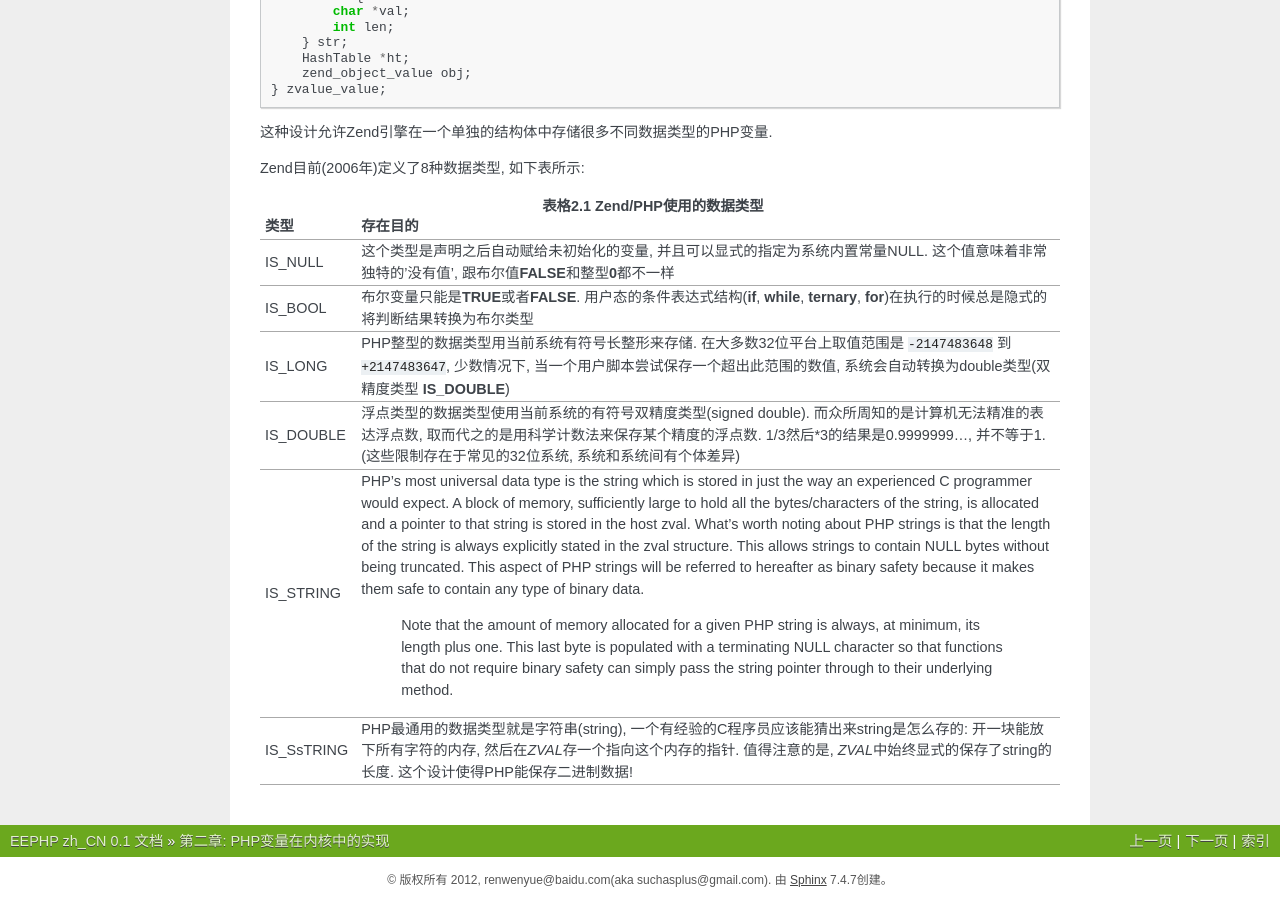
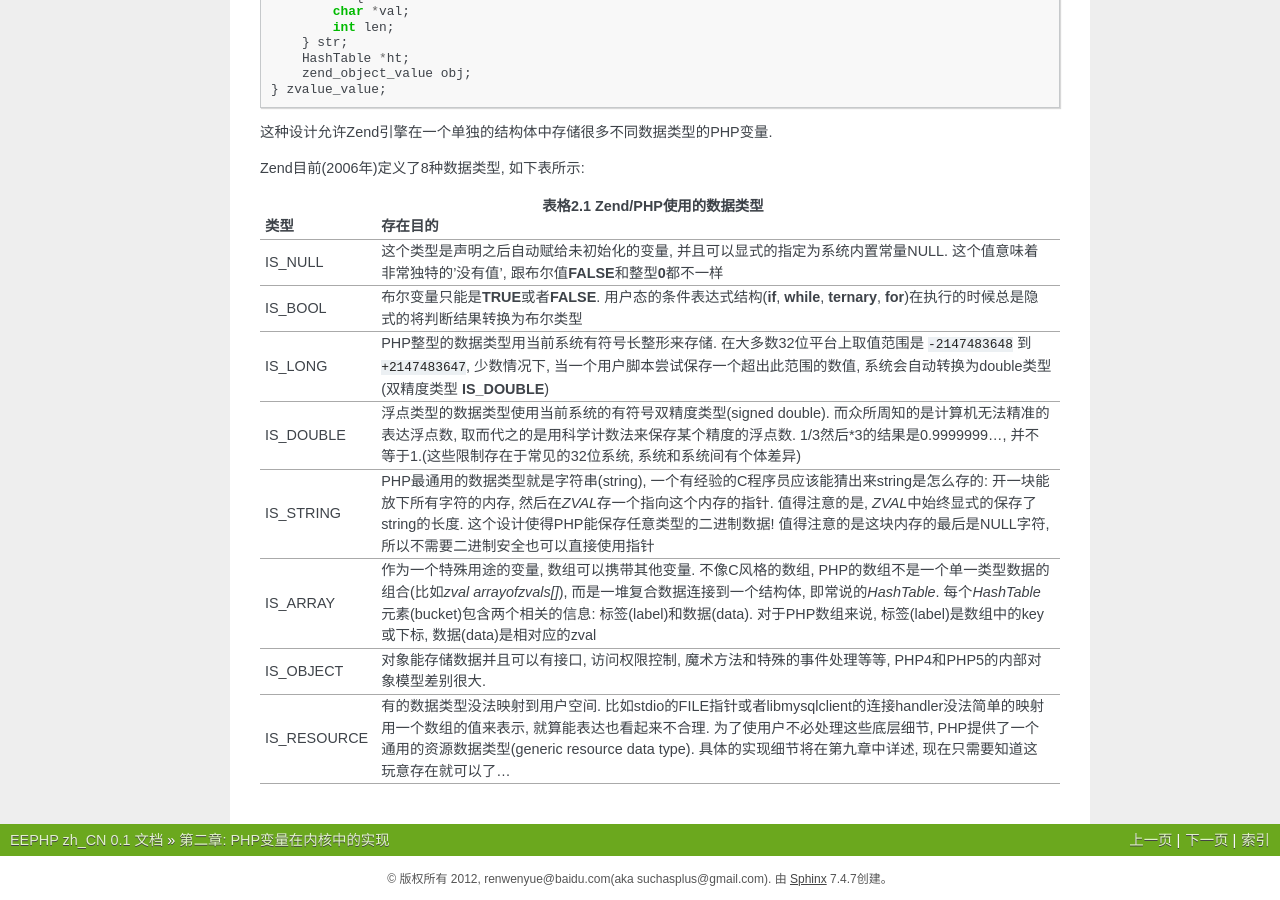
Before and after one commit to OnlylonelyW/eephpchs, a Sphinx documentation site: the page built from source/ch02_Variables_from_the_Inside_Out.rst, in a window 1280 px wide and 900 px high, scrolled down 654 px. Built offline with Sphinx 7.4.7, drawn with Linux system fonts in a browser that asks for light colours.

Commit message:
update ch02-01

```diff
--- a/source/ch02_Variables_from_the_Inside_Out.rst
+++ b/source/ch02_Variables_from_the_Inside_Out.rst
@@ -45,13 +45,20 @@ Zend目前(2006年)定义了8种数据类型, 如下表所示:
     :header: "类型", "存在目的"
     :widths: 15, 1000
 
-    "IS_NULL", "这个类型是声明之后自动赋给未初始化的变量, 并且可以显式的指定为系统内置常量NULL. 这个值意味着非常独特的'没有值', 跟布尔值\ **FALSE**\ 和整型\ **0**\ 都不一样"
-    "IS_BOOL", "布尔变量只能是\ **TRUE**\ 或者\ **FALSE**\ . 用户态的条件表达式结构(**if**, **while**, **ternary**, **for**)在执行的时候总是隐式的将判断结果转换为布尔类型"
-    "IS_LONG", "PHP整型的数据类型用当前系统有符号长整形来存储. 在大多数32位平台上取值范围是 ``-2147483648`` 到 ``+2147483647``, 少数情况下, 当一个用户脚本尝试保存一个超出此范围的数值, 系统会自动转换为double类型(双精度类型 **IS_DOUBLE**)"
-    "IS_DOUBLE", "浮点类型的数据类型使用当前系统的有符号双精度类型(signed double). 而众所周知的是计算机无法精准的表达浮点数, 取而代之的是用科学计数法来保存某个精度的浮点数. 1/3然后*3的结果是0.9999999..., 并不等于1.(这些限制存在于常见的32位系统, 系统和系统间有个体差异)"
-    "IS_STRING", "PHP's most universal data type is the string which is stored in just the way an experienced C programmer would expect. A block of memory, sufficiently large to hold all the bytes/characters of the string, is allocated and a pointer to that string is stored in the host zval.
-    What's worth noting about PHP strings is that the length of the string is always explicitly stated in the zval structure. This allows strings to contain NULL bytes without being truncated. This aspect of PHP strings will be referred to hereafter as binary safety because it makes them safe to contain any type of binary data.
-
-      Note that the amount of memory allocated for a given PHP string is always, at minimum, its length plus one. This last byte is populated with a terminating NULL character so that functions that do not require binary safety can simply pass the string pointer through to their underlying method.
-       "
-    "IS_SsTRING", "PHP最通用的数据类型就是字符串(string), 一个有经验的C程序员应该能猜出来string是怎么存的: 开一块能放下所有字符的内存, 然后在\ *ZVAL*\ 存一个指向这个内存的指针. 值得注意的是, \ *ZVAL*\ 中始终显式的保存了string的长度. 这个设计使得PHP能保存二进制数据! "
+    "IS_NULL", "这个类型是声明之后自动赋给未初始化的变量, 并且可以显式的指定为系统内置常量NULL.
+    这个值意味着非常独特的'没有值', 跟布尔值\ **FALSE**\ 和整型\ **0**\ 都不一样"
+    "IS_BOOL", "布尔变量只能是\ **TRUE**\ 或者\ **FALSE**\ .
+    用户态的条件表达式结构(**if**, **while**, **ternary**, **for**)在执行的时候总是隐式的将判断结果转换为布尔类型"
+    "IS_LONG", "PHP整型的数据类型用当前系统有符号长整形来存储.
+    在大多数32位平台上取值范围是 ``-2147483648`` 到 ``+2147483647``,
+    少数情况下, 当一个用户脚本尝试保存一个超出此范围的数值,
+    系统会自动转换为double类型(双精度类型 **IS_DOUBLE**)"
+    "IS_DOUBLE", "浮点类型的数据类型使用当前系统的有符号双精度类型(signed double).
+    而众所周知的是计算机无法精准的表达浮点数, 取而代之的是用科学计数法来保存某个精度的浮点数.
+    1/3然后*3的结果是0.9999999..., 并不等于1.(这些限制存在于常见的32位系统, 系统和系统间有个体差异)"
+    "IS_STRING", "PHP最通用的数据类型就是字符串(string), 一个有经验的C程序员应该能猜出来string是怎么存的: 开一块能放下所有字符的内存, 然后在\ *ZVAL*\ 存一个指向这个内存的指针. 值得注意的是, \ *ZVAL*\ 中始终显式的保存了string的长度. 这个设计使得PHP能保存任意类型的二进制数据!
+    值得注意的是这块内存的最后是NULL字符, 所以不需要二进制安全也可以直接使用指针"
+    "IS_ARRAY", "作为一个特殊用途的变量, 数组可以携带其他变量. 不像C风格的数组, PHP的数组不是一个单一类型数据的组合(比如\ *zval*\   *arrayofzvals[]*\ ), 而是一堆复合数据连接到一个结构体, 即常说的\ *HashTable*\ . 每个\ *HashTable*\ 元素(bucket)包含两个相关的信息: 标签(label)和数据(data).
+    对于PHP数组来说, 标签(label)是数组中的key或下标, 数据(data)是相对应的zval"
+    "IS_OBJECT", "对象能存储数据并且可以有接口, 访问权限控制, 魔术方法和特殊的事件处理等等, PHP4和PHP5的内部对象模型差别很大. "
+    "IS_RESOURCE", "有的数据类型没法映射到用户空间. 比如stdio的FILE指针或者libmysqlclient的连接handler没法简单的映射用一个数组的值来表示, 就算能表达也看起来不合理. 为了使用户不必处理这些底层细节, PHP提供了一个通用的资源数据类型(generic resource data type). 具体的实现细节将在第九章中详述, 现在只需要知道这玩意存在就可以了..."
```
